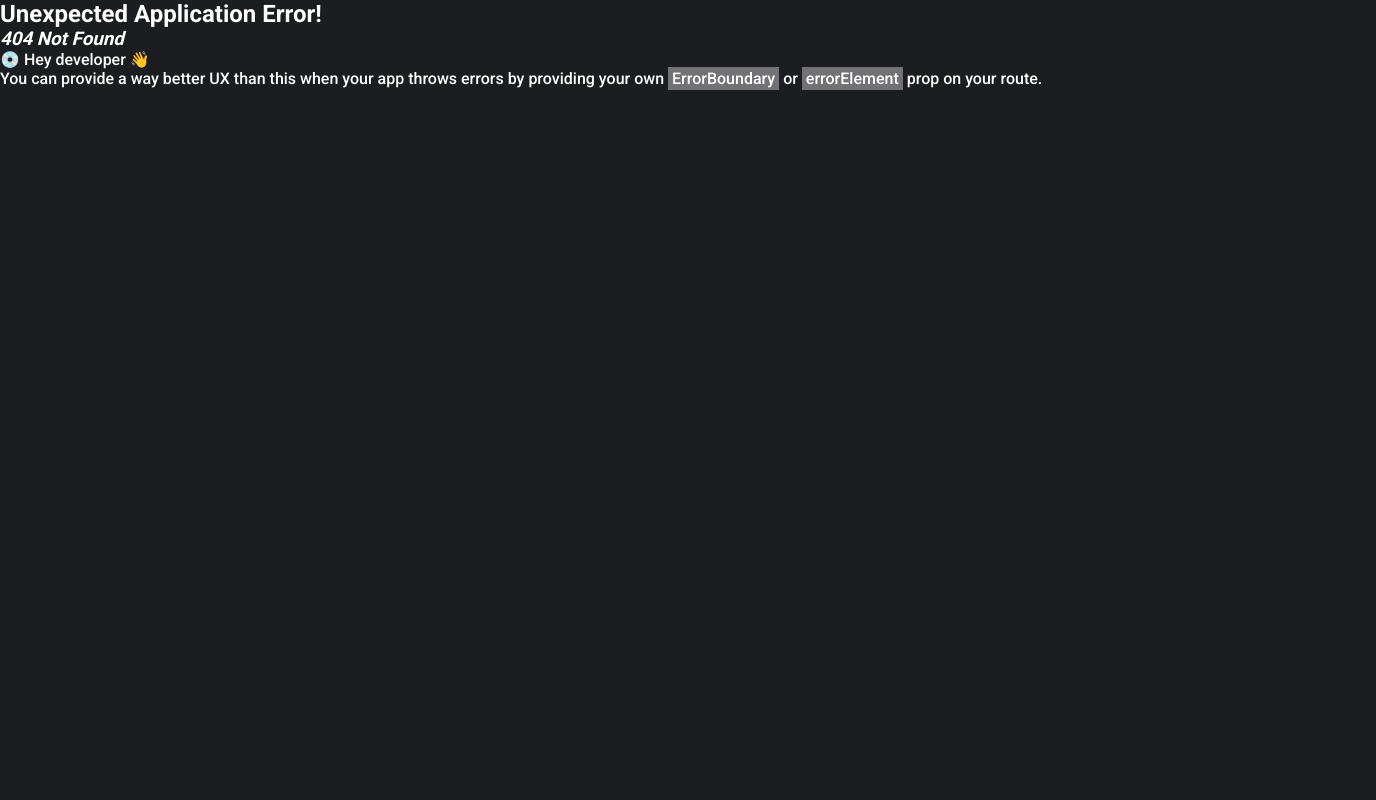
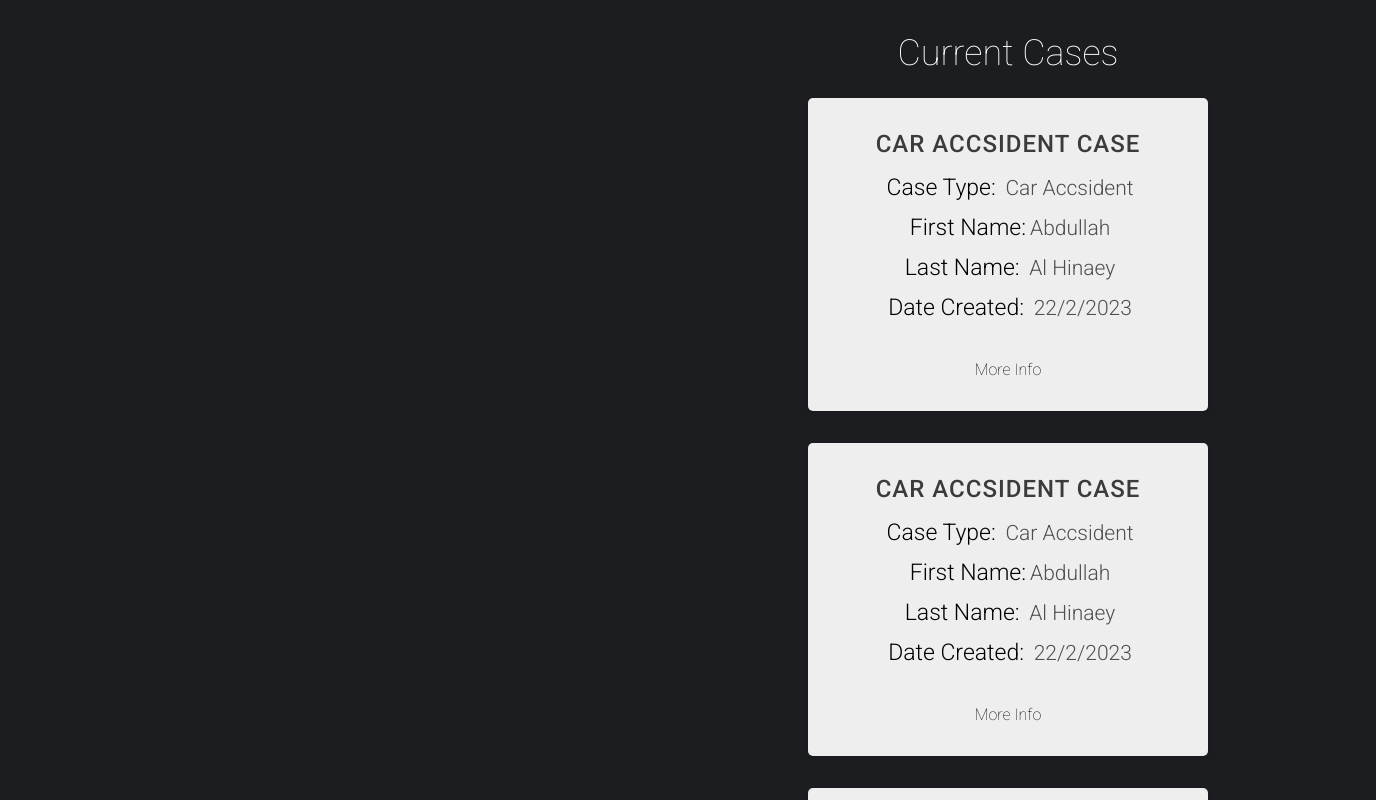
Before and after one commit to JaviTrek/LawLinker, a React (Vite) app in the folder frontend/: page /attorney in a window 1280 px wide. Before the commit this address had no page. Shown: the whole page, 1376 px wide, since content can reach past the window. Built offline with nearby package versions, Linux system fonts and the light colour scheme; a web font is replaced by a local one.

Commit message:
attoreny pages

```diff
--- /dev/null
+++ b/frontend/src/components/Attorney.jsx
@@ -0,0 +1,48 @@
+//VERY IMPORTANT TO IMPORT STYLING!
+import '../css/Interface.css';
+import Form from './Form';
+import voice from '../assets/voice.svg';
+import Input from './Input.jsx';
+import Output from './Output.jsx';
+import { useForm } from 'react-hook-form';
+import SingleCard from './SingleCard';
+
+import HomeOutlinedIcon from '@mui/icons-material/HomeOutlined';
+import PeopleOutlinedIcon from '@mui/icons-material/PeopleOutlined';
+import ContactsOutlinedIcon from '@mui/icons-material/ContactsOutlined';
+import ReceiptOutlinedIcon from '@mui/icons-material/ReceiptOutlined';
+import CalendarTodayOutlinedIcon from '@mui/icons-material/CalendarTodayOutlined';
+import HelpOutlineOutlinedIcon from '@mui/icons-material/HelpOutlineOutlined';
+import MenuOutlinedIcon from '@mui/icons-material/MenuOutlined';
+
+export default function Attorney() {
+  const {
+    register,
+    handleSubmit,
+    formState: { errors },
+  } = useForm({
+    defaultValues: {
+      firstName: '',
+      lastName: '',
+      phoneNumber: '',
+      zipCode: '',
+      emailAddress: '',
+      caseType: '',
+      caseDescription: '',
+    },
+  });
+
+  const submitNewCase = (formValues) => {
+    console.log(formValues);
+  };
+  return (
+    <div className="parent">
+      <p className="casesIntro">Current Cases</p>
+      <SingleCard></SingleCard>
+      <SingleCard></SingleCard>
+      <SingleCard></SingleCard>
+      <SingleCard></SingleCard>
+      <SingleCard></SingleCard>
+    </div>
+  );
+}
--- a/frontend/src/components/Client.jsx
+++ b/frontend/src/components/Client.jsx
@@ -1,5 +1,3 @@
-import '../css/FrontPage.css';
-
 //VERY IMPORTANT TO IMPORT STYLING!
 import '../css/Interface.css';
 import Form from './Form';
--- a/frontend/src/components/FrontPage.jsx
+++ b/frontend/src/components/FrontPage.jsx
@@ -41,7 +41,7 @@ function FrontPage() {
         <button className="landingButton">Client</button>
       </a>
 
-      <a href="/client">
+      <a href="/attorney">
         <button className="landingButtonAtt">Attorney</button>
       </a>
     </div>
--- /dev/null
+++ b/frontend/src/components/SingleCard.jsx
@@ -0,0 +1,108 @@
+import React, { useState } from 'react';
+import '../css/Attorney.css';
+import doneImg from '../assets/done.svg';
+
+const SingleCard = () => {
+  const caseFake2 = {
+    caseName: '',
+    clientFname: '',
+    clientLname: '',
+    clientPhoneNumber: '',
+    clientZipCode: '',
+    clientEmail: '',
+    caseType: '',
+    caseDescription: '',
+    dateCreated: '',
+  };
+
+  const caseFake = {
+    caseName: 'Car Accsident case',
+    clientFname: 'Abdullah',
+    clientLname: 'Al Hinaey',
+    clientPhoneNumber: '4079558206',
+    clientZipCode: '32927',
+    clientEmail: 'axs@gmail.com',
+    caseType: 'Car Accsident',
+    caseDescription:
+      'Depending on the circumstances and the severity of the accident, you may want to consult with an attorney,',
+    dateCreated: '22/2/2023',
+  };
+  const [isCollapsed, setIsCollapsed] = useState(true);
+
+  const toggleAccordion = () => {
+    setIsCollapsed(!isCollapsed);
+  };
+
+  return (
+    <div className={`card ${isCollapsed ? 'is-collapsed' : 'is-expanded'}`}>
+      <div className="ch-row">
+        <div className="ch-col1">
+          <div className="caseName">{caseFake.caseName}</div>
+          <lebal className="berforOut">Case Type: </lebal>
+          <span className="caseType">{caseFake.caseType}</span>
+        </div>
+        <div className="Name">
+          <lebal className="berforOut"> First Name:</lebal>
+          <span className="first">
+            {caseFake.clientFname}
+            <br></br>
+          </span>
+          <lebal className="berforOut">Last Name: </lebal>
+          <span className="last">
+            {''}
+            {caseFake.clientLname}
+          </span>
+        </div>
+        <lebal className="berforOut">Date Created: </lebal>
+        <span className="Date">{caseFake.dateCreated}</span>
+      </div>
+
+      <div className="row1 more-fields">
+        <div className="accordion col-full">
+          <dl>
+            <dt>
+              <a
+                href="#accordion1"
+                aria-expanded={!isCollapsed}
+                aria-controls="accordion1"
+                className="accordion-title accordionTitle js-accordionTrigger"
+                onClick={toggleAccordion}
+              >
+                More Info
+              </a>
+            </dt>
+            <dd
+              className={`accordion-content accordionItem ${
+                isCollapsed ? 'is-collapsed' : ''
+              }`}
+              id="accordion1"
+              aria-hidden={isCollapsed}
+            >
+              <div className="expandedContainer">
+                <div className="caseDes">
+                  <lebal className="berforOut">Case Description: </lebal>
+
+                  <span className="textDesc">
+                    <br></br>
+                    {caseFake.caseDescription}
+                  </span>
+                </div>
+                <div className="clientConnect">
+                  <lebal className="berforOut">Phone Number: </lebal>
+                  <span className="phone">
+                    {caseFake.clientPhoneNumber}
+                    <br></br>
+                  </span>
+                  <lebal className="berforOut">Email Address: </lebal>
+                  <span className="email">{caseFake.clientEmail}</span>
+                </div>
+              </div>
+            </dd>
+          </dl>
+        </div>
+      </div>
+    </div>
+  );
+};
+
+export default SingleCard;
--- /dev/null
+++ b/frontend/src/css/Attorney.css
@@ -0,0 +1,134 @@
+.card {
+  padding: 20px;
+  margin: 20px;
+  background-color: #ffffffec;
+  box-shadow: 0 2px 4px rgba(0, 0, 0, 0.1);
+  border-radius: 5px;
+  /* Set flex display for horizontal layout */
+  flex-direction: row-reverse; /* Default to column layout */
+  width: 25rem;
+  margin-top: 1rem;
+  padding: 2rem;
+  display: block;
+  margin: 2rem;
+  position: relative;
+}
+
+/* Style for the card title */
+.caseName {
+  font-size: 24px;
+  font-weight: 400;
+  margin-bottom: 10px;
+  color: rgb(59, 59, 59);
+  letter-spacing: 1px;
+  text-transform: uppercase;
+}
+
+.berforOut {
+  color: black;
+  font-weight: 300;
+  font-size: 23px;
+  padding: 4px;
+  margin-bottom: 1rem;
+  line-height: 2.5rem;
+}
+
+.caption {
+  font-weight: bold;
+}
+
+/* Style for the accordion toggle button */
+.accordionTitle {
+  cursor: pointer;
+  color: black;
+  font-weight: 100;
+  margin: 10px 0;
+  text-decoration: none;
+  align-self: flex-start; /* Align to the left */
+}
+.accordionTitle:hover {
+  font-weight: 300;
+  color: red;
+}
+
+/* Style for the accordion content */
+.accordion-content {
+  padding: 10px;
+  background-color: #c7c7c635;
+  border-top: none;
+  border-radius: 0 0 5px 5px;
+  display: none; /* Initially hidden */
+  flex-direction: row; /* Horizontal layout */
+  justify-content: space-between; /* Space between items */
+  align-items: center; /* Center vertically */
+}
+
+/* Style for the expanded accordion content */
+.accordionItem:not(.is-collapsed) {
+  display: flex; /* Display when expanded */
+}
+
+/* .is-collapsed {
+} */
+
+/* Style for the expanded state */
+.is-expanded {
+  display: block;
+}
+
+/* Additional styling for other elements as needed */
+
+span,
+.caseType {
+  color: rgb(80, 79, 79);
+  font-size: 21px;
+  font-weight: 300;
+}
+
+.ch-row {
+  margin-bottom: 2rem;
+}
+
+.textDesc {
+  line-height: 2rem;
+}
+
+.email,
+.phone {
+  line-height: 3rem;
+}
+.parent {
+  position: absolute;
+
+  right: -6rem;
+  top: -2rem;
+
+  justify-content: center;
+  text-align: center;
+
+  width: 600px;
+  height: calc(104vh);
+  overflow-x: hidden;
+  overflow-y: auto;
+  text-align: center;
+}
+.casesIntro {
+  text-align: center;
+  font-size: 36px;
+  font-weight: 100;
+
+  width: 25rem;
+  padding: 2rem;
+  margin: 2rem;
+  margin-bottom: -2.5rem !important;
+}
+.doneImg {
+  position: absolute;
+  width: 1.5rem;
+  top: 1rem;
+  right: 1rem;
+}
+
+.doneImg:hover {
+  width: 2rem;
+}
```
Also changed, not shown: frontend/package.json (+8 -3 lines), frontend/src/main.jsx (+14 -18 lines), frontend/src/assets/done.svg (added), 1 other file (tests, documents, lock files or other folders).
